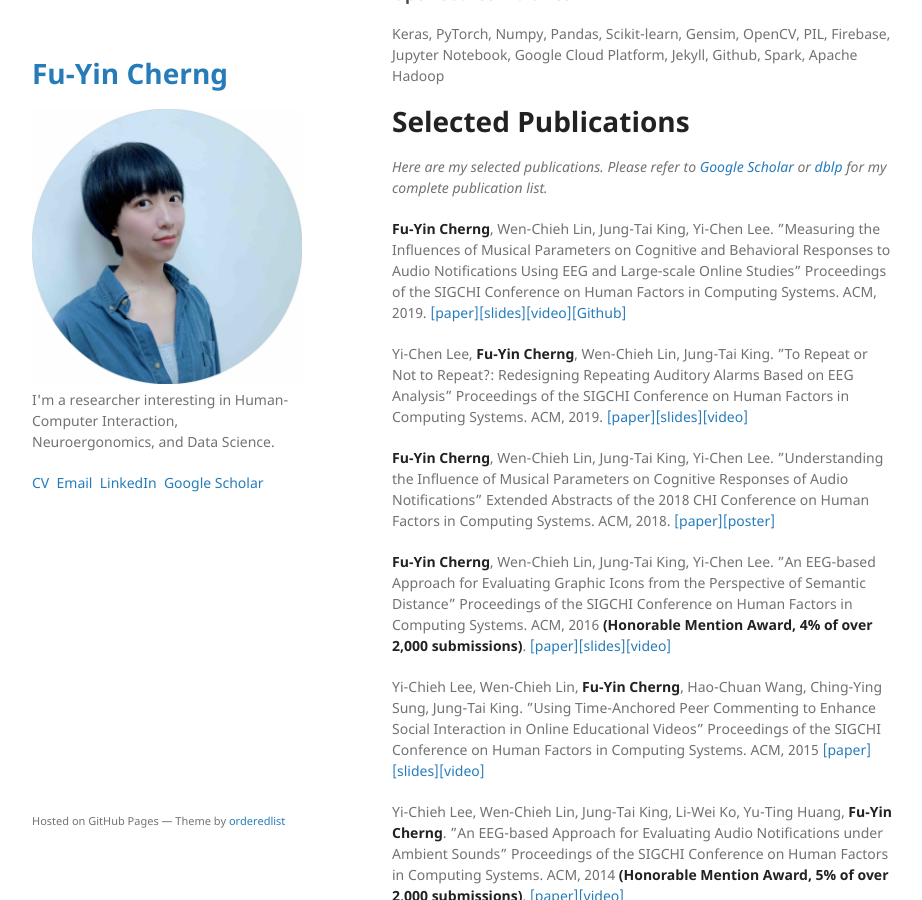
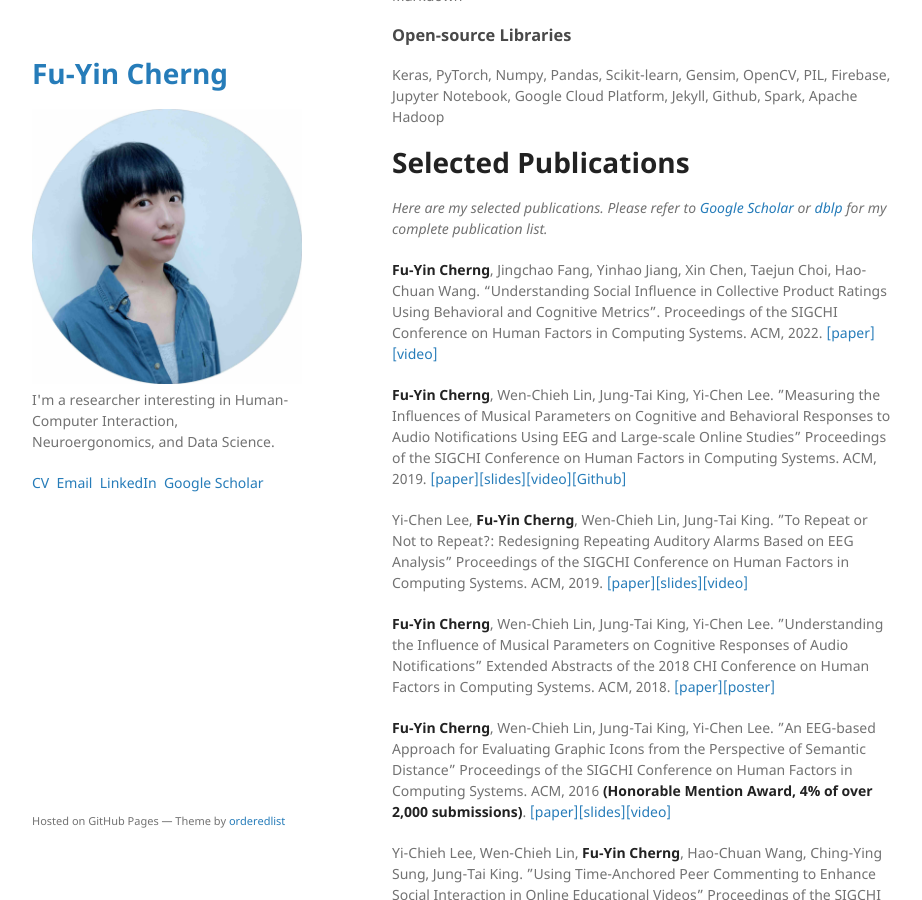
Before and after one commit to FuyinCherng/FuyinCherng.github.io, a Jekyll site: the page built from index.md, in a window 1280 px wide and 900 px high, scrolled down 3931 px. Shown: the whole window, without its empty margins (178-1100 px from the left). Built offline with Jekyll 4.4.1, drawn with Linux system fonts in a browser that asks for light colours; our own code applies the rules of GitHub Pages for plain Markdown files; some of the changed text lies outside the part shown.

Commit message:
Update index.md

```diff
--- a/index.md
+++ b/index.md
@@ -16,7 +16,8 @@ _2019 - Present, UC Davis, [CSC Lab](http://www.haochuanwang.info/) and [Looxid
 We studied users' internal and external preference and effects of social conformity. Through self-report and biometric measures, we derived design implications for supporting users' decision-making process.
 
 _Technologies: Social Computing, Neuromarketing, Virtual Reality_
-Resource: [[Paper - CHI 2022]](https://programs.sigchi.org/chi/2022/program/content/72168) [[Presentation Video - CHI 2022]](https://www.youtube.com/watch?v=TTcGIK-l7TE)
+
+Resource: [[Paper - CHI 2022]](https://dl.acm.org/doi/10.1145/3491102.3517726) [[Presentation Info - CHI 2022]](https://programs.sigchi.org/chi/2022/program/content/72168) [[Presentation Video - CHI 2022]](https://www.youtube.com/watch?v=TTcGIK-l7TE)
 
 ******
 
@@ -95,6 +96,8 @@ Keras, PyTorch, Numpy, Pandas, Scikit-learn, Gensim, OpenCV, PIL, Firebase, Jupy
 # Selected Publications
 _Here are my selected publications. Please refer to [Google Scholar](https://scholar.google.com.hk/citations?user=RNihHkMAAAAJ&hl=zh-TW) or [dblp](https://dblp.org/pers/c/Cherng:Fu=Yin.html) for my complete publication list._
 
+**Fu-Yin Cherng**, Jingchao Fang, Yinhao Jiang, Xin Chen, Taejun Choi, Hao-Chuan Wang. "Understanding Social Influence in Collective Product Ratings Using Behavioral and Cognitive Metrics". Proceedings of the SIGCHI Conference on Human Factors in Computing Systems. ACM, 2022. [[paper]](https://dl.acm.org/doi/10.1145/3491102.3517726)[[video]](https://www.youtube.com/watch?v=TTcGIK-l7TE)
+
 **Fu-Yin Cherng**, Wen-Chieh Lin, Jung-Tai King, Yi-Chen Lee. ”Measuring the Influences of Musical Parameters on Cognitive and Behavioral Responses to Audio Notifications Using EEG and Large-scale Online Studies” Proceedings of the SIGCHI Conference on Human Factors in Computing Systems. ACM, 2019. [[paper]](https://dl.acm.org/citation.cfm?id=3300639)[[slides]](docs/CHI19_MusicalParameters.pdf)[[video]](https://www.youtube.com/watch?v=_uW_ibwi3Qs)[[Github]](https://github.com/FuyinCherng/CHI18_EEGAudioNoti)
 
 Yi-Chen Lee, **Fu-Yin Cherng**, Wen-Chieh Lin, Jung-Tai King. ”To Repeat or Not to Repeat?: Redesigning Repeating Auditory Alarms Based on EEG Analysis” Proceedings of the SIGCHI Conference on Human Factors in Computing Systems. ACM, 2019. [[paper]](https://dl.acm.org/citation.cfm?id=3300743)[[slides]](docs/CHI19_Repeat.pdf)[[video]](https://www.youtube.com/watch?v=_01LNc2w3XU)
```
